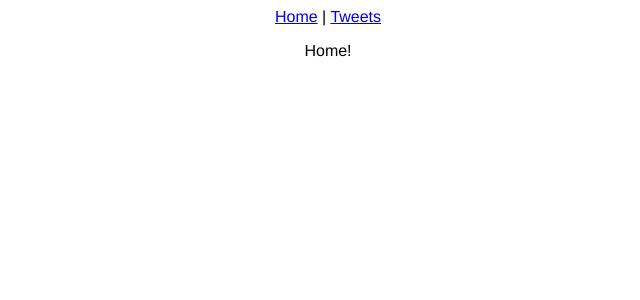
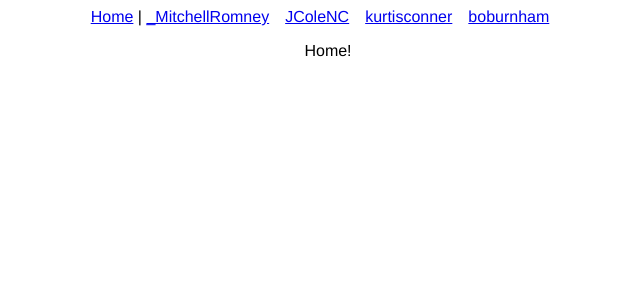
Before and after one commit to tichkames/vue-playground, a Vue app: page / in a window 1280 px wide. Shown: the top 300 px of the page, without its empty margins (312-952 px from the left). Built offline with nearby package versions, Linux system fonts and the light colour scheme.

Commit message:
improved routing

```diff
--- a/src/App.vue
+++ b/src/App.vue
@@ -2,16 +2,26 @@
   <div id="app">
     <nav>
       <router-link to="/">Home</router-link> |
-      <router-link to="/user">Tweets</router-link>
+      <router-link
+        class="user-link"
+        v-for="user in users"
+        :key="user.id"
+        :to="{ name: 'user', params: { userId: user.id } }"> {{ user.username }} </router-link>
     </nav>
     <router-view/>
   </div>
 </template>
 
 <script>
+import { users } from "./assets/users"
 
 export default {
   name: 'App',
+  setup () {
+    return {
+      users
+    }
+  }
 }
 </script>
 
@@ -24,4 +34,8 @@ export default {
     display: flex;
     flex-direction: column;
   }
+
+  .user-link {
+    margin-right: 1rem;
+  }
 </style>
```
